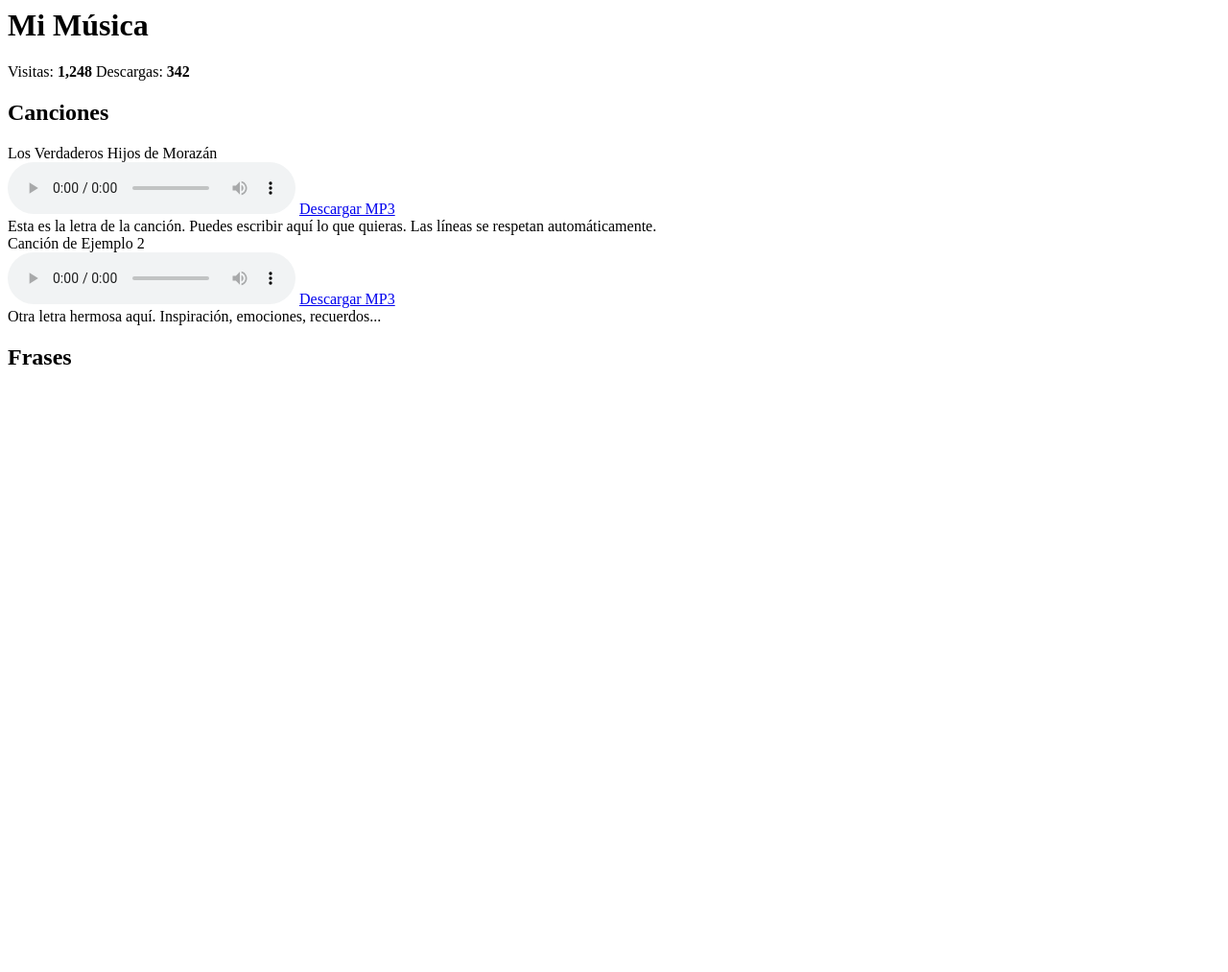
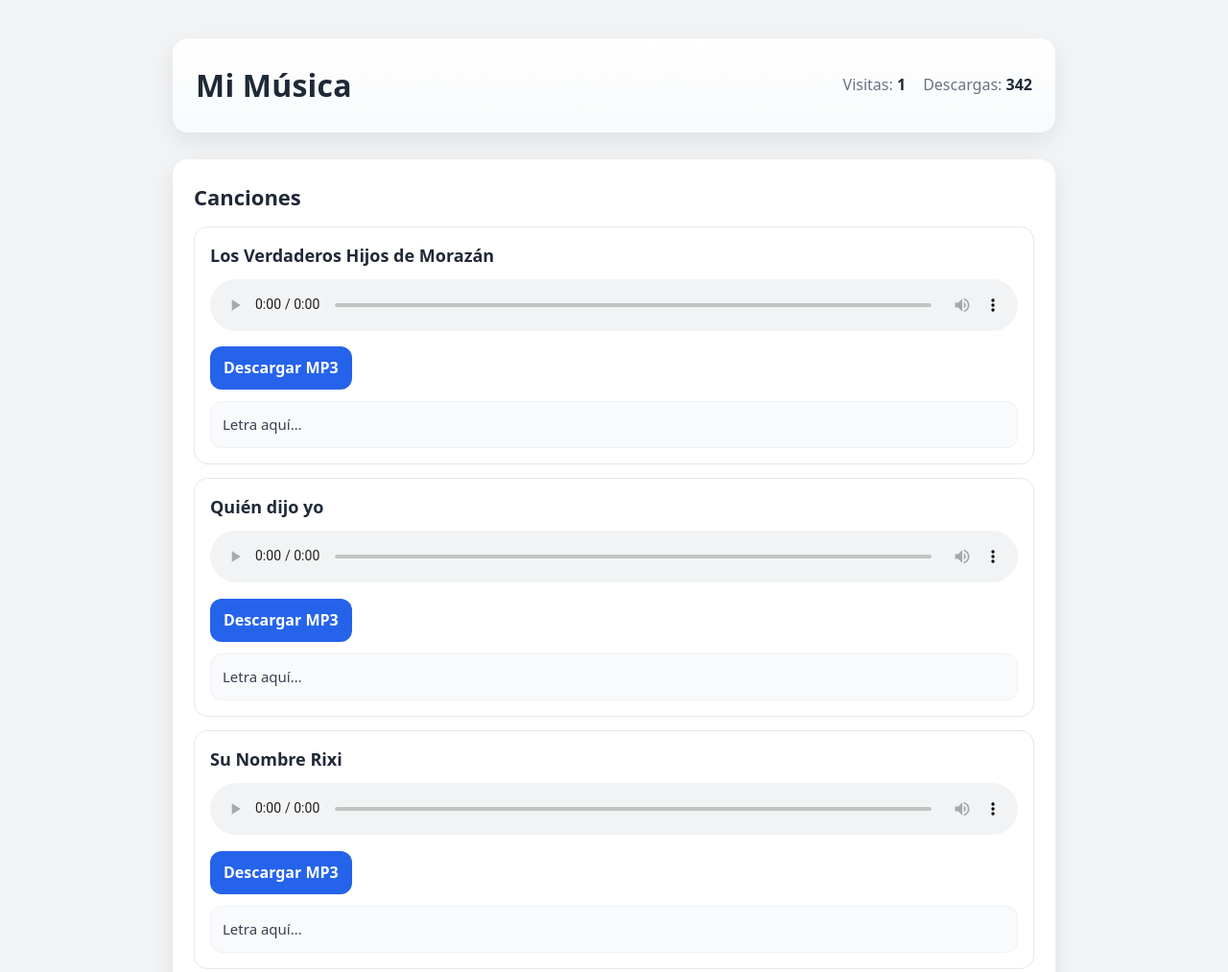
Before and after one commit to Makolman/CancionDeVictoria, a plain HTML site: page index.html in a window 1280 px wide. Shown: the top 1013 px of the page at 96% size. Before the commit the page ends 800 px from the top, so only its background shows below. Drawn offline with Linux system fonts and the light colour scheme.

Commit message:
Update index.html

```diff
--- a/index.html
+++ b/index.html
@@ -1,11 +1,120 @@
+<!DOCTYPE html>
+<html lang="es">
+<head>
+  <meta charset="utf-8" />
+  <meta name="viewport" content="width=device-width, initial-scale=1" />
+  <title>Mi Música</title>
+  <style>
+    :root{
+      --bg:#f2f3f5;        /* gris suave */
+      --card:#ffffff;
+      --text:#1f2937;
+      --muted:#6b7280;
+      --primary:#2563eb;
+      --primary-cta:#1d4ed8;
+      --radius:16px;
+      --shadow:0 8px 24px rgba(0,0,0,.08);
+    }
+    *{box-sizing:border-box}
+    body{
+      margin:0;
+      font-family:system-ui,-apple-system,Segoe UI,Roboto,Ubuntu,Cantarell,"Noto Sans","Helvetica Neue",Arial,"Apple Color Emoji","Segoe UI Emoji";
+      background:var(--bg);
+      color:var(--text);
+      line-height:1.55;
+    }
+    .container{
+      max-width:960px;
+      margin:auto;
+      padding:20px;
+    }
+    header{
+      background:linear-gradient(180deg,#fff, #f8fafc);
+      border-radius:var(--radius);
+      box-shadow:var(--shadow);
+      padding:24px;
+      margin:20px 0 28px;
+      display:flex;
+      align-items:center;
+      justify-content:space-between;
+      gap:16px;
+      flex-wrap:wrap;
+    }
+    header h1{
+      font-size:clamp(22px,4vw,32px);
+      margin:0;
+      letter-spacing:.2px;
+    }
+    .stats{
+      display:flex;
+      gap:18px;
+      flex-wrap:wrap;
+      font-size:clamp(14px,2.2vw,16px);
+      color:var(--muted);
+    }
+    .stats strong{ color:var(--text); }
 
+    .section{
+      background:var(--card);
+      border-radius:var(--radius);
+      box-shadow:var(--shadow);
+      padding:22px;
+      margin-bottom:22px;
+    }
+    .section h2{
+      margin:0 0 12px;
+      font-size:clamp(18px,3vw,22px);
+    }
+
+    .song{
+      border:1px solid #e5e7eb;
+      border-radius:14px;
+      padding:16px;
+      margin:14px 0;
+      background:#fff;
+    }
+    .song-title{
+      font-weight:700;
+      margin-bottom:10px;
+      font-size:clamp(16px,2.7vw,18px);
+    }
+    audio.audio-controls{ width:100%; outline:none; }
+    .download-btn{
+      display:inline-block;
+      margin-top:10px;
+      background:var(--primary);
+      color:#fff;
+      text-decoration:none;
+      padding:10px 14px;
+      border-radius:12px;
+      font-weight:600;
+      transition:transform .06s ease, background .2s ease;
+    }
+    .download-btn:hover{ background:var(--primary-cta); transform:translateY(-1px); }
+    .lyrics{
+      margin-top:12px;
+      padding:12px;
+      background:#f9fafb;
+      border:1px solid #eef2f7;
+      border-radius:12px;
+      white-space:pre-line;
+      color:#374151;
+      font-size:15px;
+    }
+
+    /* Responsive pequeñas mejoras */
+    @media (max-width:560px){
+      header{ padding:18px }
+      .download-btn{ width:100%; text-align:center }
+    }
   </style>
 </head>
 <body>
+  <div class="container">
     <header>
       <h1>Mi Música</h1>
       <div class="stats">
-      <span>Visitas: <strong id="visits">1,248</strong></span>
+        <span>Visitas: <strong id="visits">0</strong></span>
         <span>Descargas: <strong id="downloads">342</strong></span>
       </div>
     </header>
@@ -15,33 +124,49 @@
       <section class="section">
         <h2>Canciones</h2>
 
-      <!-- Ejemplo de canción 1 -->
+        <!-- 1. Los Verdaderos Hijos de Morazán -->
         <div class="song">
           <div class="song-title">Los Verdaderos Hijos de Morazán</div>
           <audio controls class="audio-controls">
-          <source src="songs/Los verdaderos hijos de Morazán.mp3" type="audio/mpeg">
+            <!-- Ruta URL-encoded para acentos y espacios -->
+            <source src="songs/Los%20verdaderos%20hijos%20de%20Moraz%C3%A1n.mp3" type="audio/mpeg">
             Tu navegador no soporta audio.
           </audio>
-        <a href="songs/Los verdaderos hijos de Morazán.mp3" download class="download-btn">Descargar MP3</a>
-        <div class="lyrics">
-          Esta es la letra de la canción.
-          Puedes escribir aquí lo que quieras.
-          Las líneas se respetan automáticamente.
-        </div>
+          <a href="songs/Los%20verdaderos%20hijos%20de%20Moraz%C3%A1n.mp3" download class="download-btn">Descargar MP3</a>
+          <div class="lyrics">Letra aquí…</div>
         </div>
 
-      <!-- Ejemplo de canción 2 -->
+        <!-- 2. Quién dijo yo -->
         <div class="song">
-        <div class="song-title">Canción de Ejemplo 2</div>
+          <div class="song-title">Quién dijo yo</div>
           <audio controls class="audio-controls">
-          <source src="songs/cancion2.mp3" type="audio/mpeg">
+            <source src="songs/Qui%C3%A9n%20dijo%20yo.mp3" type="audio/mpeg">
             Tu navegador no soporta audio.
           </audio>
-        <a href="songs/cancion2.mp3" download class="download-btn">Descargar MP3</a>
-        <div class="lyrics">
-          Otra letra hermosa aquí.
-          Inspiración, emociones, recuerdos...
+          <a href="songs/Qui%C3%A9n%20dijo%20yo.mp3" download class="download-btn">Descargar MP3</a>
+          <div class="lyrics">Letra aquí…</div>
         </div>
+
+        <!-- 3. Su Nombre Rixi -->
+        <div class="song">
+          <div class="song-title">Su Nombre Rixi</div>
+          <audio controls class="audio-controls">
+            <source src="songs/Su%20Nombre%20Rixi.mp3" type="audio/mpeg">
+            Tu navegador no soporta audio.
+          </audio>
+          <a href="songs/Su%20Nombre%20Rixi.mp3" download class="download-btn">Descargar MP3</a>
+          <div class="lyrics">Letra aquí…</div>
+        </div>
+
+        <!-- 4. Su Nombre Rixi (Merengue) -->
+        <div class="song">
+          <div class="song-title">Su Nombre Rixi (Merengue)</div>
+          <audio controls class="audio-controls">
+            <source src="songs/Su%20Nombre%20Rixi%20%28Merengue%29.mp3" type="audio/mpeg">
+            Tu navegador no soporta audio.
+          </audio>
+          <a href="songs/Su%20Nombre%20Rixi%20%28Merengue%29.mp3" download class="download-btn">Descargar MP3</a>
+          <div class="lyrics">Letra aquí…</div>
         </div>
       </section>
 
@@ -49,4 +174,48 @@
       <section class="section">
         <h2>Frases</h2>
         <div class="phrases">
+          <!-- Tu contenido de frases -->
+        </div>
+      </section>
+    </main>
+  </div>
+
+  <script>
+    // ----- CONTADOR DE VISITAS (real en este dispositivo) -----
+    // Guarda y aumenta el número de visitas en localStorage
+    (function(){
+      const KEY = "mi_musica_visits_v1";
+      let visits = parseInt(localStorage.getItem(KEY) || "0", 10);
+      visits += 1;
+      localStorage.setItem(KEY, String(visits));
+      document.getElementById("visits").textContent = visits.toLocaleString();
+
+      // OPCIONAL: si luego tienes un endpoint (Apps Script, Cloudflare Worker, etc.)
+      // pega su URL en REMOTE_URL y se registrará también allí (contador global).
+      const REMOTE_URL = ""; // ej: "https://tu-dominio.com/api/contar"
+      if (REMOTE_URL){
+        try{
+          // Envía sin bloquear la navegación
+          navigator.sendBeacon
+            ? navigator.sendBeacon(REMOTE_URL, new Blob([JSON.stringify({page:"/mi-musica", ts:Date.now()})], {type:"application/json"}))
+            : fetch(REMOTE_URL,{method:"POST",headers:{"Content-Type":"application/json"},body:JSON.stringify({page:"/mi-musica", ts:Date.now()})});
+        }catch(e){ /* silencioso */ }
+      }
+    })();
+
+    // (Opcional) Contar descargas por dispositivo
+    (function(){
+      const DKEY="mi_musica_downloads_v1";
+      let dls=parseInt(localStorage.getItem(DKEY)||"0",10);
+      document.getElementById("downloads").textContent = (342 + dls).toLocaleString();
+      document.querySelectorAll(".download-btn").forEach(a=>{
+        a.addEventListener("click",()=>{
+          dls += 1;
+          localStorage.setItem(DKEY,String(dls));
+          document.getElementById("downloads").textContent = (342 + dls).toLocaleString();
+        });
+      });
+    })();
+  </script>
+</body>
 </html>
```
Lines whose indentation alone changed are shown as unchanged.
